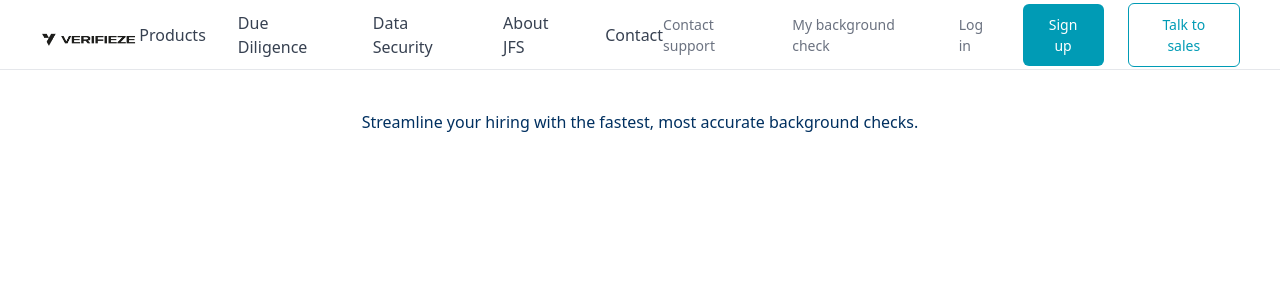
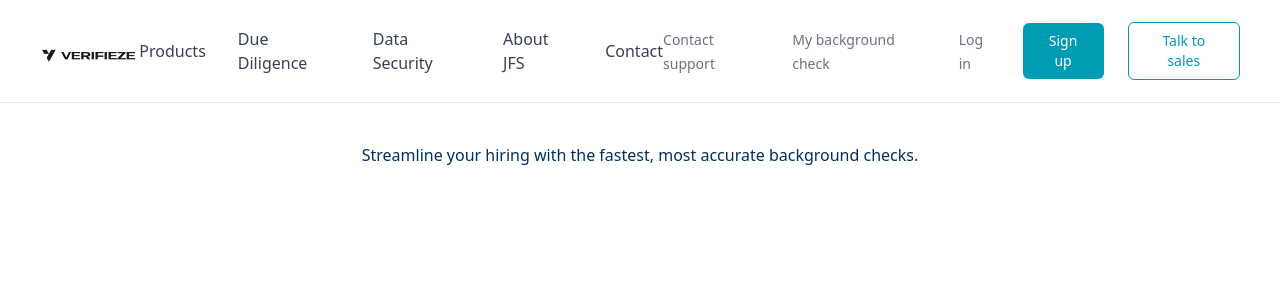
Before and after one commit to CodeOne-X-JFS-ICT/Verifieze-next, a Next.js app: page / in a window 1280 px wide. Shown: the top 300 px of the page. Built offline with nearby package versions, Linux system fonts and the light colour scheme.

Commit message:
mobile responsive nav bar

```diff
--- a/src/components/Navbar.js
+++ b/src/components/Navbar.js
@@ -1,22 +1,16 @@
+'use client';
+import { useState } from 'react';
 import Link from 'next/link';
 import Image from 'next/image';
 
 export default function Navbar() {
+  const [isOpen, setIsOpen] = useState(false);
+
   return (
-    <nav style={{
-      backgroundColor: '#fff',
-      padding: '16px 40px',
-      display: 'flex',
-      justifyContent: 'space-between',
-      alignItems: 'center',
-      borderBottom: '1px solid #e5e7eb',
-      height: '70px'
-    }}>
-      {/* Logo Section */}
-      <div style={{
-        width: '100px',
-        height: '24px'
-      }}>
+    <nav className="bg-white border-b border-gray-200 px-4 md:px-10 py-4">
+      <div className="flex justify-between items-center h-[70px]">
+        {/* Logo */}
+        <div className="w-[100px] h-6">
           <Image
             src="/images/verifieze-logo.png"
             alt="Verifieze Logo"
@@ -26,88 +20,62 @@ export default function Navbar() {
           />
         </div>
 
-      {/* Navigation Links */}
-      <div style={{
-        display: 'flex',
-        alignItems: 'center',
-        gap: '32px'
-      }}>
-        <a href="#" style={{
-          color: '#374151',
-          textDecoration: 'none',
-          fontSize: '16px',
-          fontWeight: '500'
-        }}>Products</a>
-        <a href="#" style={{
-          color: '#374151',
-          textDecoration: 'none',
-          fontSize: '16px',
-          fontWeight: '500'
-        }}>Due Diligence</a>
-        <a href="#" style={{
-          color: '#374151',
-          textDecoration: 'none',
-          fontSize: '16px',
-          fontWeight: '500'
-        }}>Data Security</a>
-        <a href="#" style={{
-          color: '#374151',
-          textDecoration: 'none',
-          fontSize: '16px',
-          fontWeight: '500'
-        }}>About JFS</a>
-        <a href="#" style={{
-          color: '#374151',
-          textDecoration: 'none',
-          fontSize: '16px',
-          fontWeight: '500'
-        }}>Contact</a>
+        {/* Desktop Nav Links */}
+        <div className="hidden lg:flex items-center gap-8">
+          <Link href="#"><span className="text-gray-700 text-base font-medium">Products</span></Link>
+          <Link href="#"><span className="text-gray-700 text-base font-medium">Due Diligence</span></Link>
+          <Link href="#"><span className="text-gray-700 text-base font-medium">Data Security</span></Link>
+          <Link href="#"><span className="text-gray-700 text-base font-medium">About JFS</span></Link>
+          <Link href="#"><span className="text-gray-700 text-base font-medium">Contact</span></Link>
         </div>
 
-      {/* Right Side Actions */}
-      <div style={{
-        display: 'flex',
-        alignItems: 'center',
-        gap: '24px'
-      }}>
-        <a href="#" style={{
-          color: '#6b7280',
-          textDecoration: 'none',
-          fontSize: '14px'
-        }}>Contact support</a>
-        <a href="#" style={{
-          color: '#6b7280',
-          textDecoration: 'none',
-          fontSize: '14px'
-        }}>My background check</a>
-        <a href="#" style={{
-          color: '#6b7280',
-          textDecoration: 'none',
-          fontSize: '14px'
-        }}>Log in</a>
+        {/* Right Side (Desktop Only) */}
+        <div className="hidden lg:flex items-center gap-6">
+          <Link href="#"><span className="text-gray-500 text-sm">Contact support</span></Link>
+          <Link href="#"><span className="text-gray-500 text-sm">My background check</span></Link>
+          <Link href="#"><span className="text-gray-500 text-sm">Log in</span></Link>
+          <button className="bg-[#009BB5] text-white px-4 py-2 rounded-md text-sm font-medium hover:bg-[#0085a0] transition">
+            Sign up
+          </button>
+          <button className="border border-[#009BB5] text-[#009BB5] bg-white px-4 py-2 rounded-md text-sm font-medium hover:bg-gray-100 transition">
+            Talk to sales
+          </button>
+        </div>
 
-        <button style={{
-          backgroundColor: '#009BB5',
-          color: 'white',
-          border: 'none',
-          padding: '10px 16px',
-          borderRadius: '6px',
-          fontSize: '14px',
-          fontWeight: '500',
-          cursor: 'pointer'
-        }}>Sign up</button>
+        {/* Mobile Menu Toggle */}
+        <div className="lg:hidden">
+          <button onClick={() => setIsOpen(!isOpen)} className="text-gray-700 focus:outline-none">
+            <svg className="w-6 h-6" fill="none" stroke="currentColor" strokeWidth={2} viewBox="0 0 24 24">
+              {isOpen ? (
+                <path strokeLinecap="round" strokeLinejoin="round" d="M6 18L18 6M6 6l12 12" />
+              ) : (
+                <path strokeLinecap="round" strokeLinejoin="round" d="M4 6h16M4 12h16M4 18h16" />
+              )}
+            </svg>
+          </button>
+        </div>
+      </div>
 
-        <button style={{
-          color: '#009BB5',
-          border: '1px solid #009BB5',
-          backgroundColor: 'white',
-          padding: '10px 16px',
-          borderRadius: '6px',
-          fontSize: '14px',
-          fontWeight: '500',
-          cursor: 'pointer'
-        }}>Talk to sales</button>
+      {/* Mobile Dropdown Menu */}
+      {isOpen && (
+        <div className="lg:hidden mt-4 space-y-4">
+          <Link href="#"><div className="block text-gray-700 text-base font-medium">Products</div></Link>
+          <Link href="#"><div className="block text-gray-700 text-base font-medium">Due Diligence</div></Link>
+          <Link href="#"><div className="block text-gray-700 text-base font-medium">Data Security</div></Link>
+          <Link href="#"><div className="block text-gray-700 text-base font-medium">About JFS</div></Link>
+          <Link href="#"><div className="block text-gray-700 text-base font-medium">Contact</div></Link>
+          <hr />
+          <Link href="#"><div className="block text-gray-500 text-sm">Contact support</div></Link>
+          <Link href="#"><div className="block text-gray-500 text-sm">My background check</div></Link>
+          <Link href="#"><div className="block text-gray-500 text-sm">Log in</div></Link>
+          <button className="w-full bg-[#009BB5] text-white px-4 py-2 rounded-md text-sm font-medium hover:bg-[#0085a0] transition">
+            Sign up
+          </button>
+          <button className="w-full border border-[#009BB5] text-[#009BB5] bg-white px-4 py-2 rounded-md text-sm font-medium hover:bg-gray-100 transition">
+            Talk to sales
+          </button>
         </div>
+      )}
     </nav>
   );
 }
```
Lines whose indentation alone changed are shown as unchanged.
